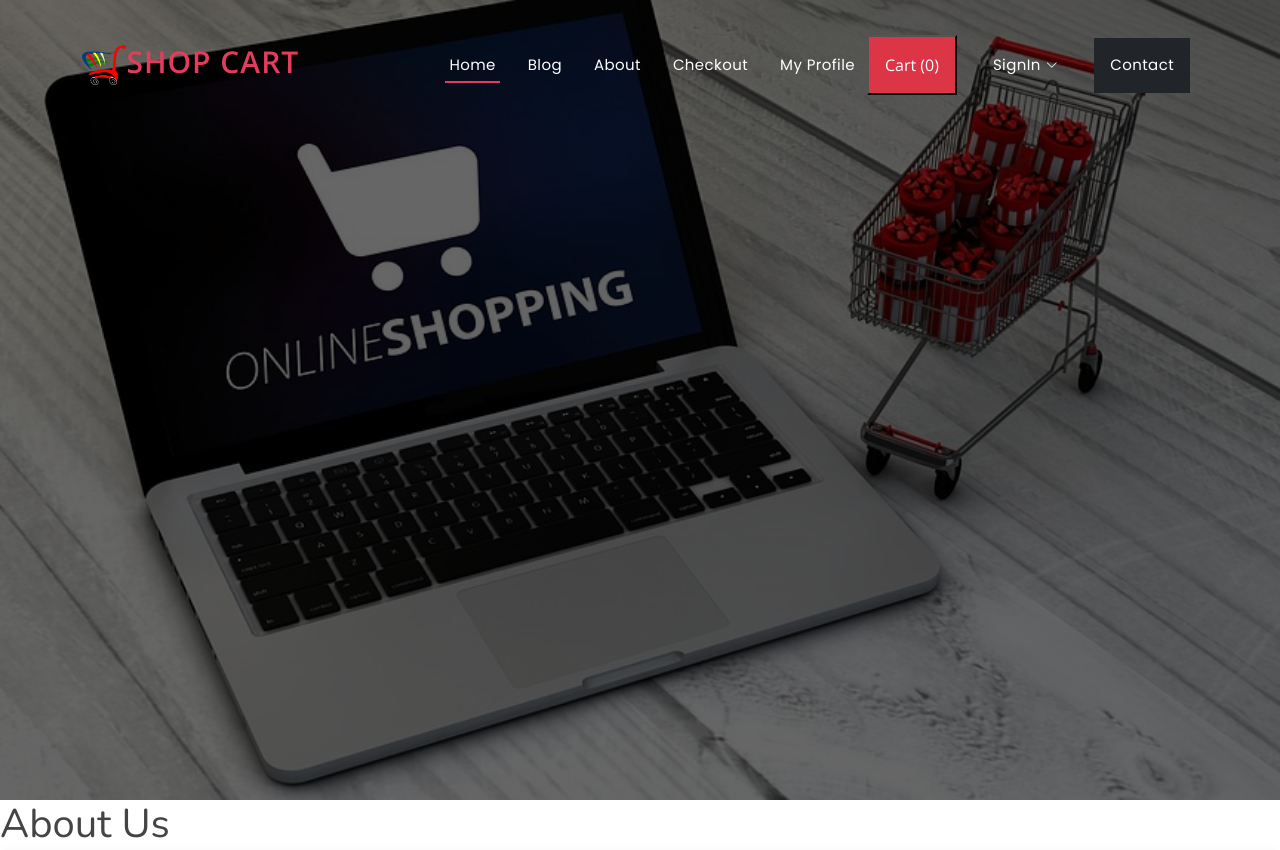
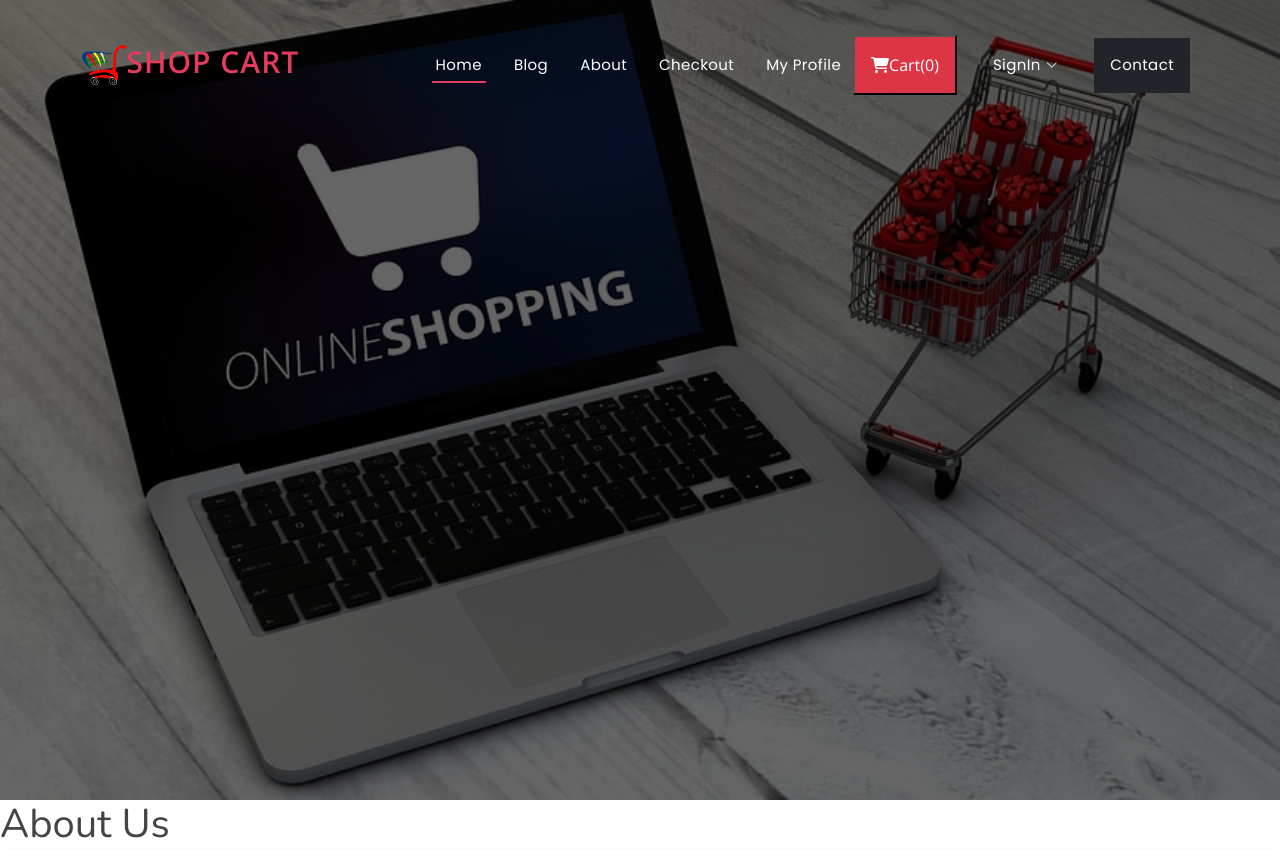
Before and after one commit to Awet11-Tesfay/ShoppingCart, a Django app: page /about in a window 1280 px wide. Shown: the top 850 px of the page. Run offline with Django 4.2, Linux system fonts and the light colour scheme; some libraries are stand-ins or nearby versions.

Commit message:
base_htmlfile_for_all_templates

```diff
--- a/ecommerce/templates/base.html
+++ b/ecommerce/templates/base.html
@@ -43,7 +43,7 @@
       href="{% static '/assets/vendor/swiper/swiper-bundle.min.css' %}"
       rel="stylesheet"
     />
-
+    <link rel="stylesheet" href="https://cdnjs.cloudflare.com/ajax/libs/font-awesome/6.4.0/css/all.min.css" integrity="sha512-iecdLmaskl7CVkqkXNQ/ZH/XLlvWZOJyj7Yy7tcenmpD1ypASozpmT/E0iPtmFIB46ZmdtAc9eNBvH0H/ZpiBw==" crossorigin="anonymous" referrerpolicy="no-referrer" />
     <!-- Template Main CSS File -->
     <link href="{% static '/assets/css/style.css' %}" rel="stylesheet" />
   </head>
@@ -69,7 +69,7 @@
             <li><a class="nav-link scrollto" href="/profile">My Profile</a></li>
             <button type="button" class="nav-link scrollto bg-danger p-3 m-2 text-white"
             id="popcart" data-container="body" data-toggle="popover" data-placement="bottom"
-            data-html="true" >Cart (<span id="cart">0</span>)
+            data-html="true" ><i class="fa-solid fa-cart-shopping"></i>Cart(<span id="cart">0</span>)
             </button>
 
 
```
Also changed, not shown: ecommerce/db.sqlite3.
